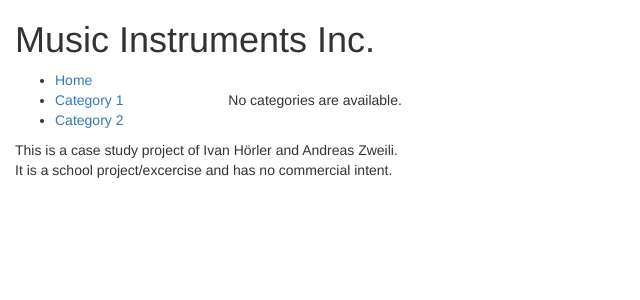
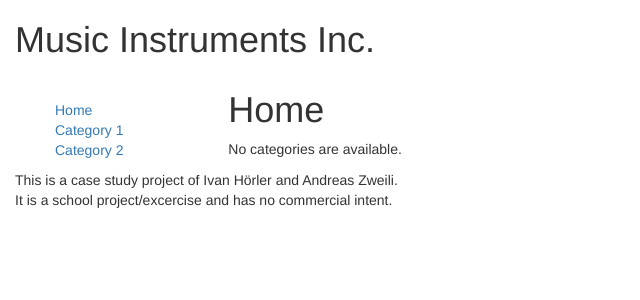
Before and after one commit to Nebucatnetzer/webtech_case_study, a Django app: page / in a window 1280 px wide. Shown: the top 300 px of the page, without its empty margins (0-640 px from the left). Run offline with Django 3.2, Linux system fonts and the light colour scheme; data that the repository does not hold is empty; some libraries are stand-ins or nearby versions.

Commit message:
selfmade css file

```diff
--- /dev/null
+++ b/django/didgeridoo/static/webshop/css/base.css
@@ -0,0 +1,6 @@
+
+.sidebar-nav {
+    margin-top: 30px;
+    padding: 10;
+    list-style: none;
+}
--- a/django/didgeridoo/webshop/templates/webshop/index.html
+++ b/django/didgeridoo/webshop/templates/webshop/index.html
@@ -1,4 +1,5 @@
 {% extends "webshop/base.html" %}
+{% block section_title %}Home{% endblock %}
 {% block content %}
         {% if category_list %}
         <ul>
```
